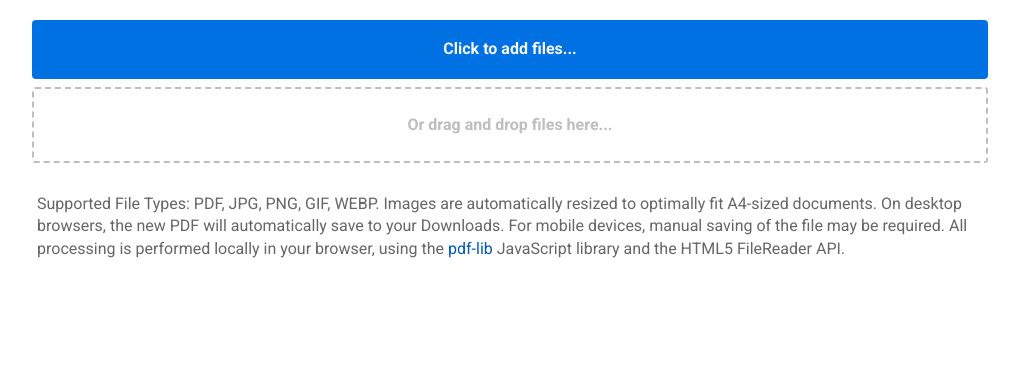
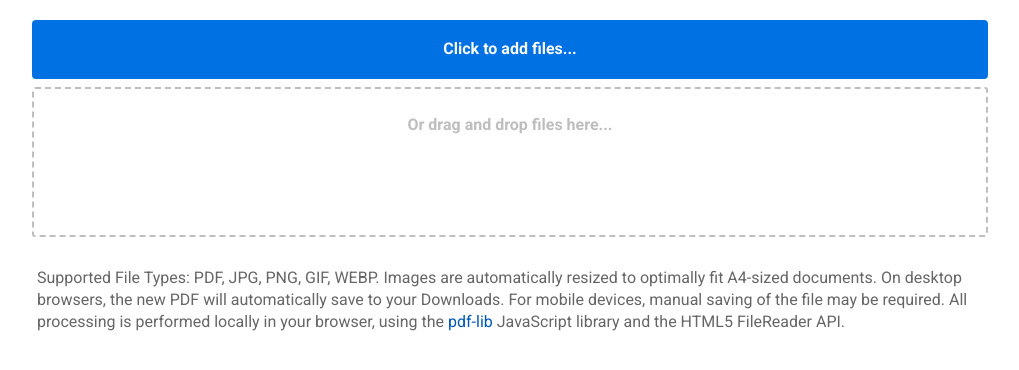
Before and after one commit to bradsec/pdfmerge, a plain HTML site: page index.html in a window 1280 px wide. Shown: the part 148-518 px from the top of the page, without its empty margins (128-1147 px from the left). Drawn offline with Linux system fonts and the light colour scheme.

Commit message:
Appearance improvements.

```diff
--- a/css/styles.css
+++ b/css/styles.css
@@ -518,6 +518,7 @@ select::-ms-expand {
   text-align: center;
   margin-bottom: 30px;
   color: var(--font-color-drop-area);
+  min-height: 150px;
 }
 
 #drop-area.drag {
```
